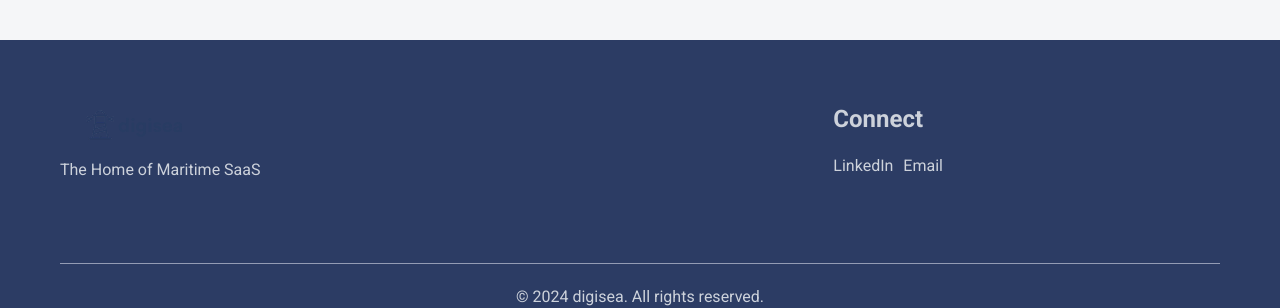
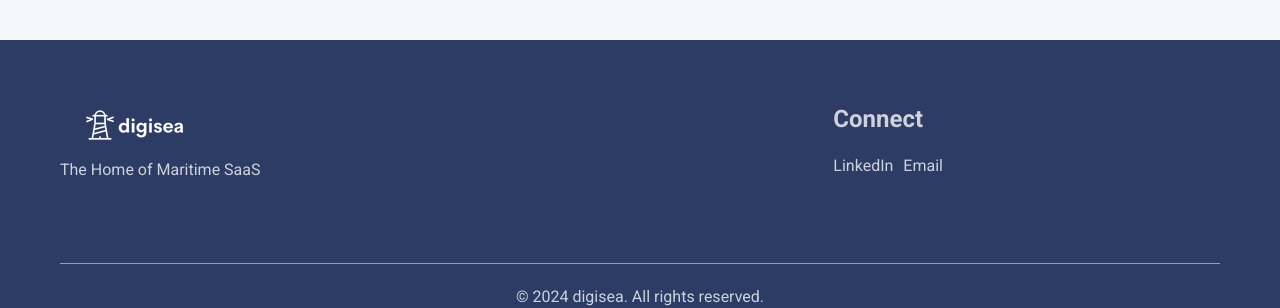
Before and after one commit to sasatass/digisea, a Jekyll site: the page built from index.markdown, in a window 1280 px wide and 900 px high, scrolled down 2866 px. Shown: the part 551-859 px from the top of the window. Built offline with Jekyll 4.4.1, drawn with Linux system fonts in a browser that asks for light colours; a script that is not in the unit is left out.

Commit message:
Update default.html

```diff
--- a/_layouts/default.html
+++ b/_layouts/default.html
@@ -36,10 +36,7 @@
         <div class="container">
             <div class="footer-content">
                 <div class="footer-section">
-               <a href="/" class="logo">
-                <img src="{{ '/assets/images/headerlogo.svg' | relative_url }}" alt="Logo" class="logo-image">
-                  </a>
-                    </a>
+                <img src="{{ '/assets/images/footerlogo.png' | relative_url }}" alt="Logo" class="logo-image">
                     <p>The Home of Maritime SaaS</p>
                 </div>
                 <div class="footer-section">
```
